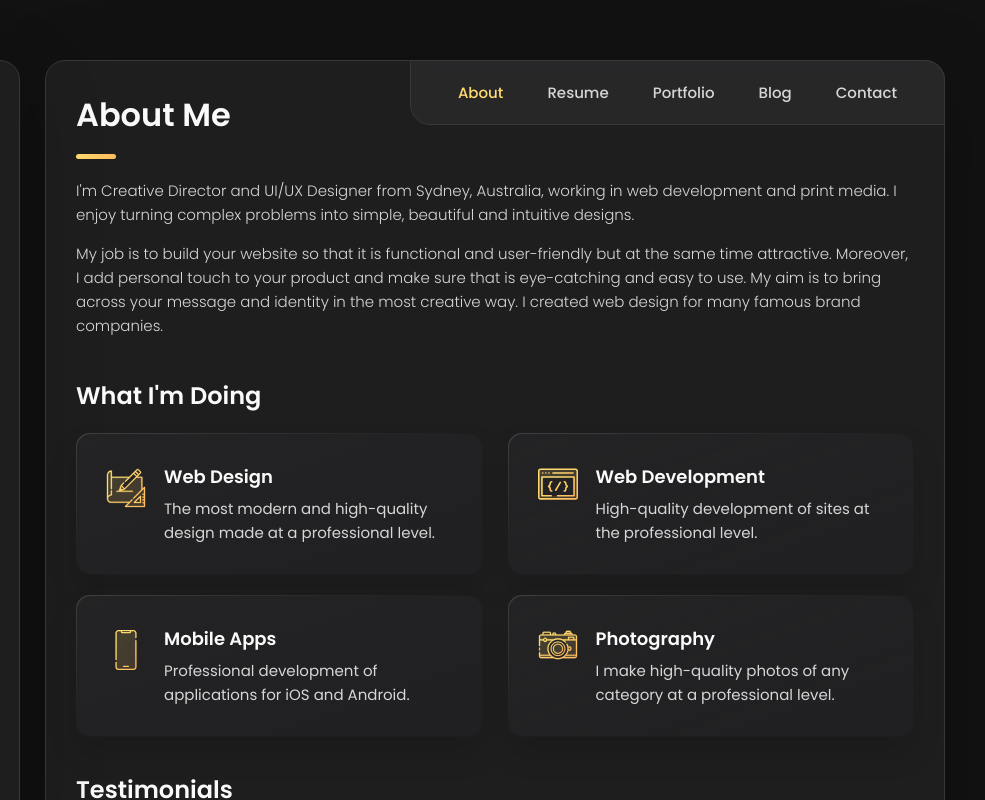
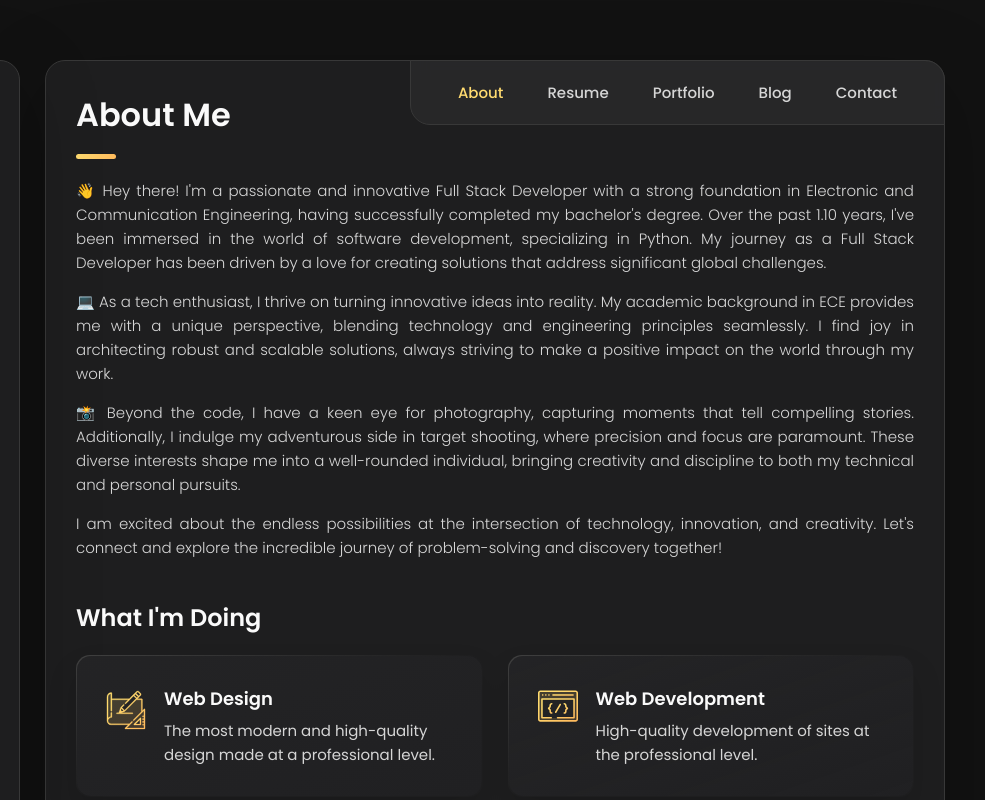
Before and after one commit to B2-krunalrana/portfolio, a plain HTML site: page index.html in a window 1280 px wide. Shown: the top 800 px of the page, 295-1280 px from the left. Drawn offline with nearby package versions, Linux system fonts and the light colour scheme.

Commit message:
About me section edited

```diff
--- a/assets/js/script.js
+++ b/assets/js/script.js
@@ -157,3 +157,45 @@ for (let i = 0; i < navigationLinks.length; i++) {
 
   });
 }
+
+function fullnameplayAudio() {
+  var audio = new Audio('/assets/intro.mp3'); // Replace 'your-audio-file.mp3' with the actual path to your audio file
+  audio.play();
+
+  var volumeIcon = document.getElementById('volumeIcon');
+  volumeIcon.classList.add('playing');
+
+  audio.onended = function () {
+    volumeIcon.classList.remove('playing');
+  };
+}
+
+
+function calculateExperience(startDate) {
+  // Convert the start date string to a Date object
+  const startDateObj = new Date(startDate);
+
+  // Get the current date
+  const currentDate = new Date();
+
+  // Calculate the difference in milliseconds
+  const timeDifference = currentDate - startDateObj;
+
+  // Convert the difference to years and months
+  const yearsExperience = timeDifference / (1000 * 60 * 60 * 24 * 365.25);
+  const monthsExperience = (yearsExperience % 1) * 12;
+
+  // Round down years and round up months
+  const roundedYears = Math.floor(yearsExperience);
+  const roundedMonths = Math.ceil(monthsExperience);
+
+  return { years: roundedYears, months: roundedMonths };
+}
+
+
+const startDate = "2022-04-01";
+const experience = calculateExperience(startDate);
+
+// Append the experience text to the HTML element with id "experiencedynamic"
+const experiencedynamicElement = document.getElementById("experiencedynamic");
+experiencedynamicElement.innerHTML = `${experience.years}.${experience.months}`;
--- a/index.html
+++ b/index.html
@@ -48,18 +48,23 @@
         <figure class="avatar-box">
           <img src="./assets/images/my-avatar.png" alt="Krunal Rana" width="80">
         </figure>
+        <style>
+          @keyframes pulse {
+            0% { transform: scale(1); }
+            50% { transform: scale(1.2); }
+            100% { transform: scale(1); }
+          }
+
+          #volumeIcon.playing {
+            animation: pulse 1s infinite;
+          }
+        </style>
 
         <div class="info-content">
           <h1 class="name" title="Krunal Rana">Krunal Rana <a class="audio-clip" style="font-size: 20px; float: inline-end; margin-top: 5px; margin-left: -18px;" onclick="fullnameplayAudio()"><i class="fa fa-volume-up" ></i>  </a> </h1>
 
           <p class="title">Full Stack Developer | Data Engg</p>
         </div>
-        <script>
-          function fullnameplayAudio() {
-              var audio = new Audio('/assets/intro.mp3'); // Replace 'your-audio-file.mp3' with the actual path to your audio file
-              audio.play();
-            }
-        </script>
 
         <button class="info_more-btn" data-sidebar-btn>
           <span>Show Contacts</span>
@@ -219,18 +224,18 @@
         </header>
 
         <section class="about-text">
-          <p>
-            I'm Creative Director and UI/UX Designer from Sydney, Australia, working in web development and print media.
-            I enjoy
-            turning complex problems into simple, beautiful and intuitive designs.
+          <p style="text-align: justify;">
+            👋 Hey there! I'm a passionate and innovative Full Stack Developer with a strong foundation in Electronic and Communication Engineering, having successfully completed my bachelor's degree. Over the past <span id="experiencedynamic" style="display: inline;"></span> years, I've been immersed in the world of software development, specializing in Python. My journey as a Full Stack Developer has been driven by a love for creating solutions that address significant global challenges.
+
           </p>
 
-          <p>
-            My job is to build your website so that it is functional and user-friendly but at the same time attractive.
-            Moreover, I
-            add personal touch to your product and make sure that is eye-catching and easy to use. My aim is to bring
-            across your
-            message and identity in the most creative way. I created web design for many famous brand companies.
+          <p style="text-align: justify;">
+            💻 As a tech enthusiast, I thrive on turning innovative ideas into reality. My academic background in ECE provides me with a unique perspective, blending technology and engineering principles seamlessly. I find joy in architecting robust and scalable solutions, always striving to make a positive impact on the world through my work.
+          </p><p style="text-align: justify;">
+            📸 Beyond the code, I have a keen eye for photography, capturing moments that tell compelling stories. Additionally, I indulge my adventurous side in target shooting, where precision and focus are paramount. These diverse interests shape me into a well-rounded individual, bringing creativity and discipline to both my technical and personal pursuits.
+          </p>
+          <p style="text-align: justify;">
+            I am excited about the endless possibilities at the intersection of technology, innovation, and creativity. Let's connect and explore the incredible journey of problem-solving and discovery together!
           </p>
         </section>
 
```
